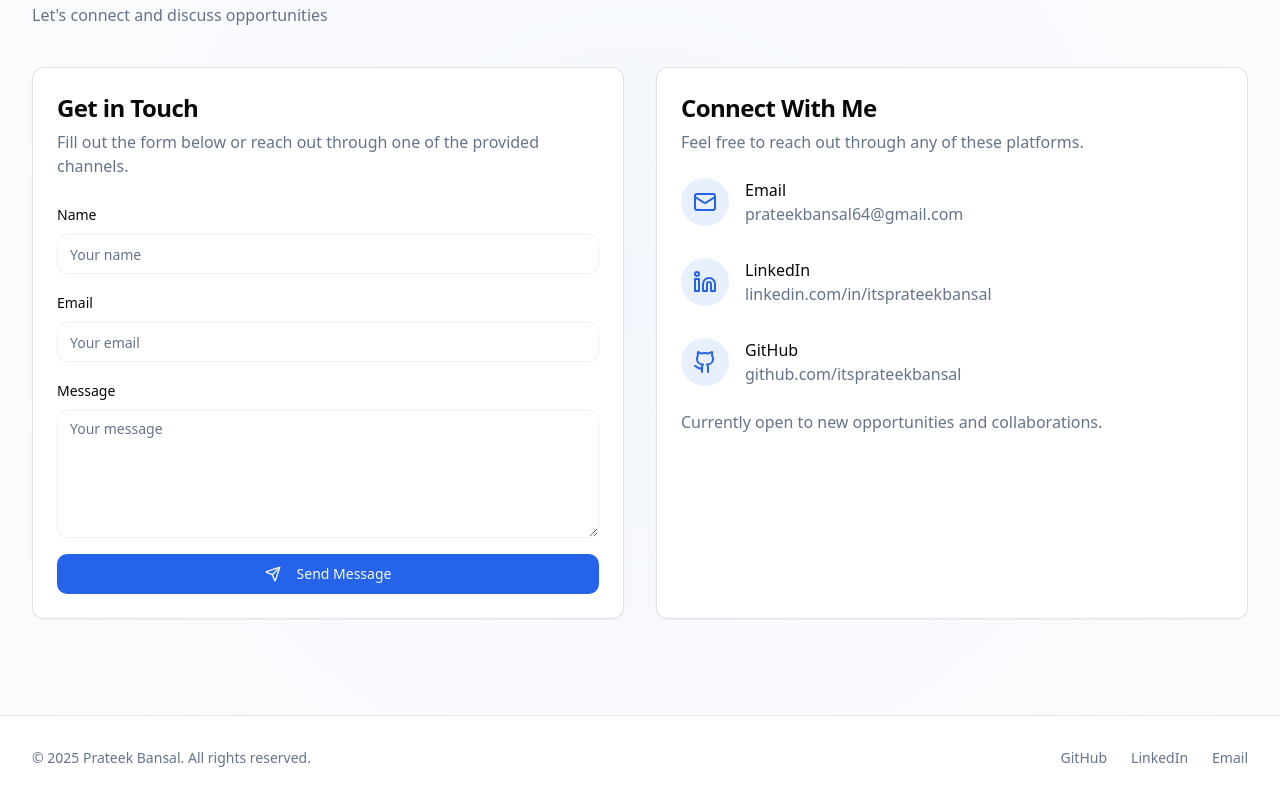
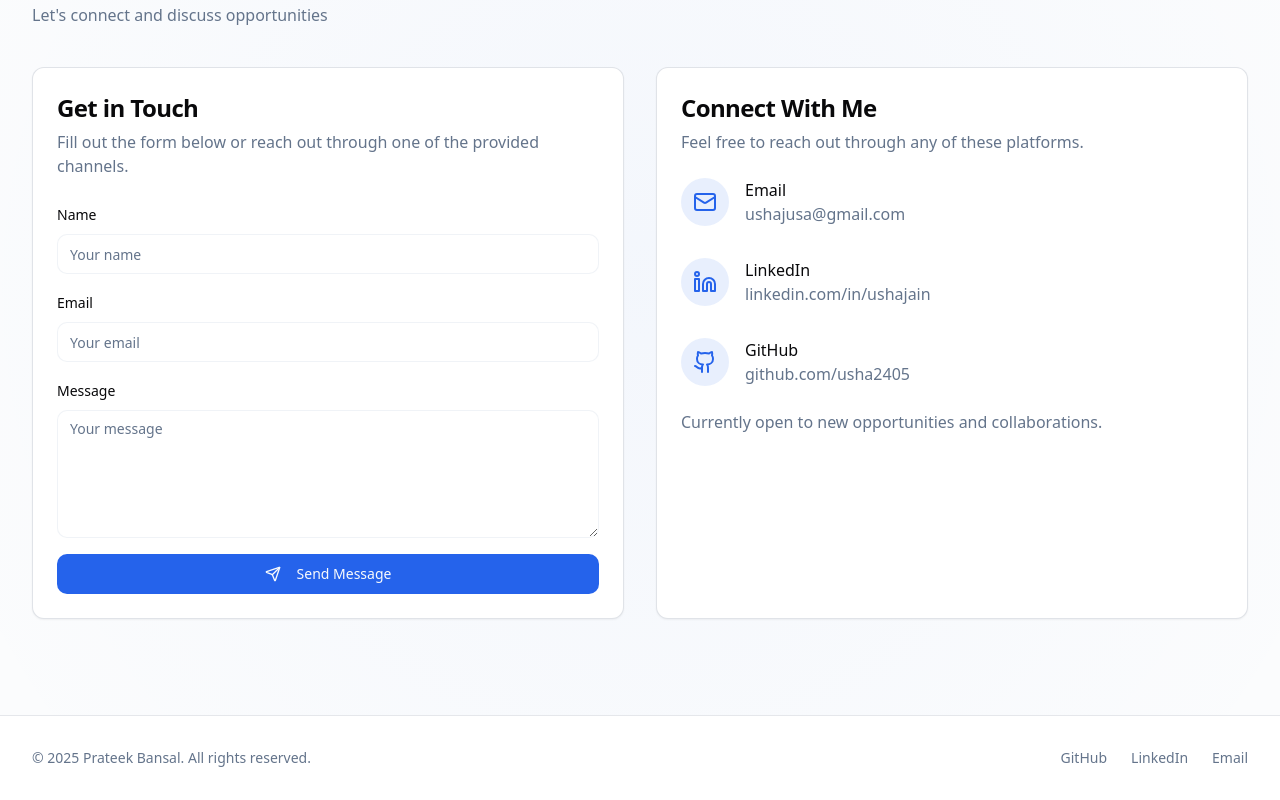
Before and after one commit to usha2405/Portfolio, a Next.js app: page / in a window 1280 px wide. Shown: the part 3998-4798 px from the top of the page. Built offline with nearby package versions, Linux system fonts and the light colour scheme.

Commit message:
“new”

```diff
--- a/components/contact.tsx
+++ b/components/contact.tsx
@@ -122,10 +122,10 @@ export default function Contact() {
               <div>
                 <h3 className="font-medium">Email</h3>
                 <a
-                  href="mailto:prateekbansal64@gmail.com"
+                  href="mailto:ushajusa@gmail.com"
                   className="text-muted-foreground hover:text-primary transition-colors"
                 >
-                  prateekbansal64@gmail.com
+                  ushajusa@gmail.com
                 </a>
               </div>
             </div>
@@ -137,11 +137,11 @@ export default function Contact() {
               <div>
                 <h3 className="font-medium">LinkedIn</h3>
                 <Link
-                  href="https://linkedin.com/in/itsprateekbansal"
+                  href="https://linkedin.com/in/ushajain"
                   target="_blank"
                   className="text-muted-foreground hover:text-primary transition-colors"
                 >
-                  linkedin.com/in/itsprateekbansal
+                  linkedin.com/in/ushajain
                 </Link>
               </div>
             </div>
@@ -153,11 +153,11 @@ export default function Contact() {
               <div>
                 <h3 className="font-medium">GitHub</h3>
                 <Link
-                  href="https://github.com/itsprateekbansal"
+                  href="https://github.com/usha2405"
                   target="_blank"
                   className="text-muted-foreground hover:text-primary transition-colors"
                 >
-                  github.com/itsprateekbansal
+                  github.com/usha2405
                 </Link>
               </div>
             </div>
```
